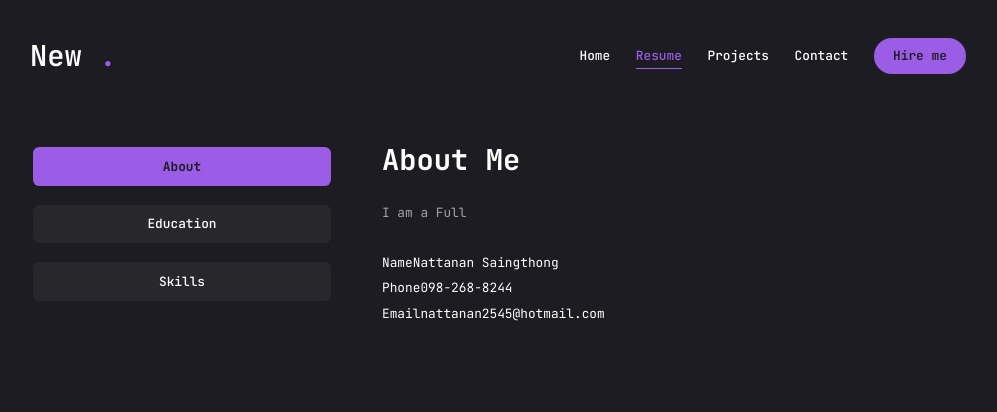
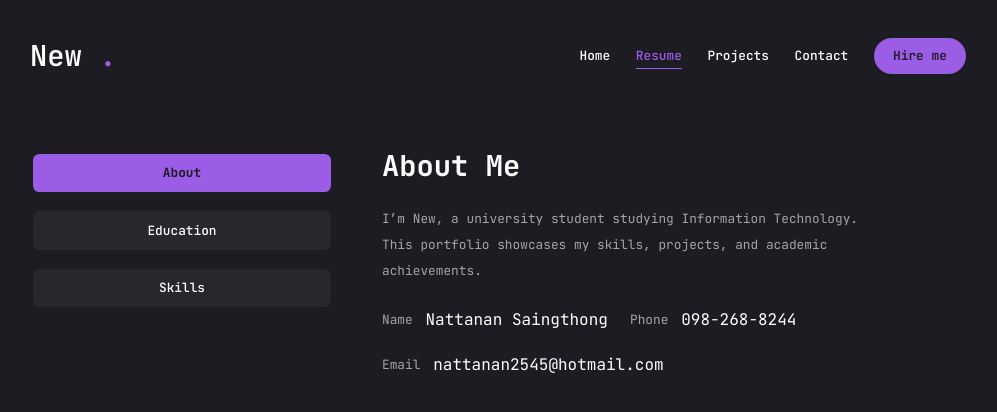
Before and after one commit to newweww/PortfolioV2, a Next.js app: page /resume in a window 1280 px wide. Shown: the top 412 px of the page, without its empty margins (142-1139 px from the left). Built offline with nearby package versions, Linux system fonts and the light colour scheme.

Commit message:
finish resume page

```diff
--- a/app/page.js
+++ b/app/page.js
@@ -17,9 +17,7 @@ const Home = () => {
               Hello I,m <br /><span className="text-accent">Nattanan Saingthong</span>
             </h1>
             <p className="max-w-[500px] mb-9 text-white/80">
-              Descriptionescriptionescriptionescriptiones
-              criptionescriptionesc
-              riptionescriptionescriptionescription
+            Step into my digital world of creativity and innovation. Here, you'll discover my skills and experiences in Information Technology. Let's collaborate and bring your ideas to life!
             </p>
             <div className="flex flex-col xl:flex-row items-center gap-8">
               <Button variant="outline" size="lg" className="uppercase flex items-center gap-2">
--- a/app/resume/page.jsx
+++ b/app/resume/page.jsx
@@ -1,10 +1,10 @@
 "use client"
 
-import { SiReact, SiNextdotjs, SiNodedotjs, SiBootstrap, SiTailwindcss, SiMysql, SiMongodb } from "react-icons/si"
+import { SiReact, SiNextdotjs, SiNodedotjs, SiBootstrap, SiTailwindcss, SiMysql, SiMongodb, SiPrisma  } from "react-icons/si"
 
 const about = {
   title: 'About Me',
-  description: 'I am a Full',
+  description: 'I’m New, a university student studying Information Technology. This portfolio showcases my skills, projects, and academic achievements.',
   info: [
     {
       fieldName: 'Name',
@@ -25,7 +25,7 @@ const about = {
 const education = {
   icon: 'assets/resume/cap.svg',
   title: 'Education',
-  description: 'I am a Full',
+  description: "This is my journey in programming education. Through study and practice, I've developed software development skills, emphasizing efficiency and innovation.",
   items: [
     {
       institution: 'Kasetsart University',
@@ -43,7 +43,7 @@ const education = {
 
 const skills = {
   title: 'Skills',
-  description: 'I am a Full',
+  description: 'Explore my skills and abilities, including programming and problem-solving. Learn how I can assist with your projects.',
   skillList: [
     {
       icon: <SiReact />,
@@ -64,6 +64,10 @@ const skills = {
     {
       icon: <SiTailwindcss />,
       name: 'tailwindcss',
+    },
+    {
+      icon: <SiPrisma />,
+      name: 'prisma',
     },
     {
       icon: <SiMysql />,
@@ -89,7 +93,7 @@ const Resume = () => {
         opacity: 1,
         transition: { delay: 1.4, duration: 0.4, ease: "easeIn" }
       }}
-      className="min-h-[80vh] flex items-center justify-center py-12 xl:py-0 zoom80"
+      className="min-h-[80vh] flex items-center justify-center py-12 zoom80"
     >
       <div className="container mx-auto">
         <Tabs defaultValue="about" className="flex flex-col xl:flex-row gap-[60px]">
@@ -106,11 +110,11 @@ const Resume = () => {
               <div className="flex flex-col gap-[30px]">
                 <h3 className="text-4xl font-bold">{about.title}</h3>
                 <p className="max-w-[600px] text-white/60 mx-auto xl:mx-0">{about.description}</p>
-                <ul>
+                <ul className="grid grid-cols-1 xl:grid-cols-2 gap-y-6 max-w-[620px] mx-auto xl:mx-0">
                   {about.info.map((item, index) => {
-                    return <li key={index}>
-                      <span>{item.fieldName}</span>
-                      <span>{item.fieldValue}</span>
+                    return <li key={index} className="flex items-center justify-center xl:justify-start gap-4 ">
+                      <span className="text-white/60">{item.fieldName}</span>
+                      <span className="text-xl">{item.fieldValue}</span>
                     </li>
                   })}
                 </ul>
```
